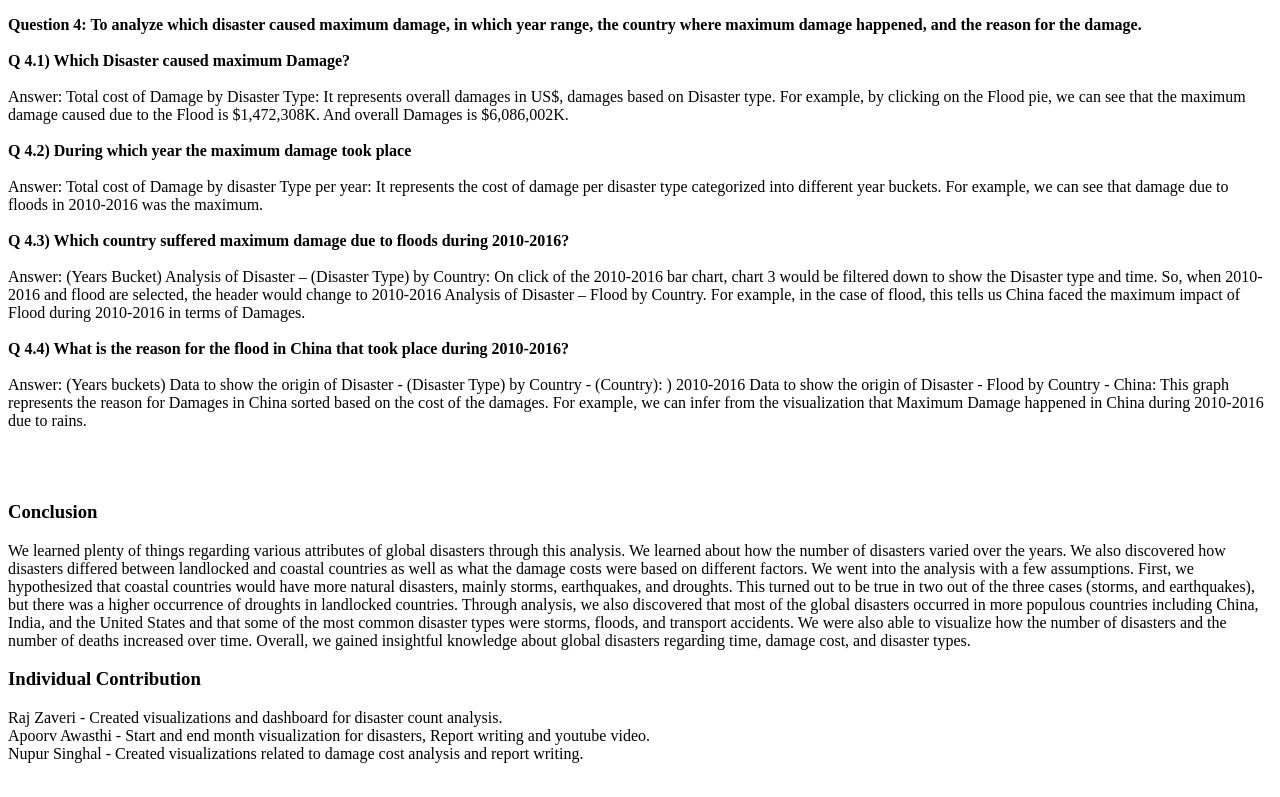
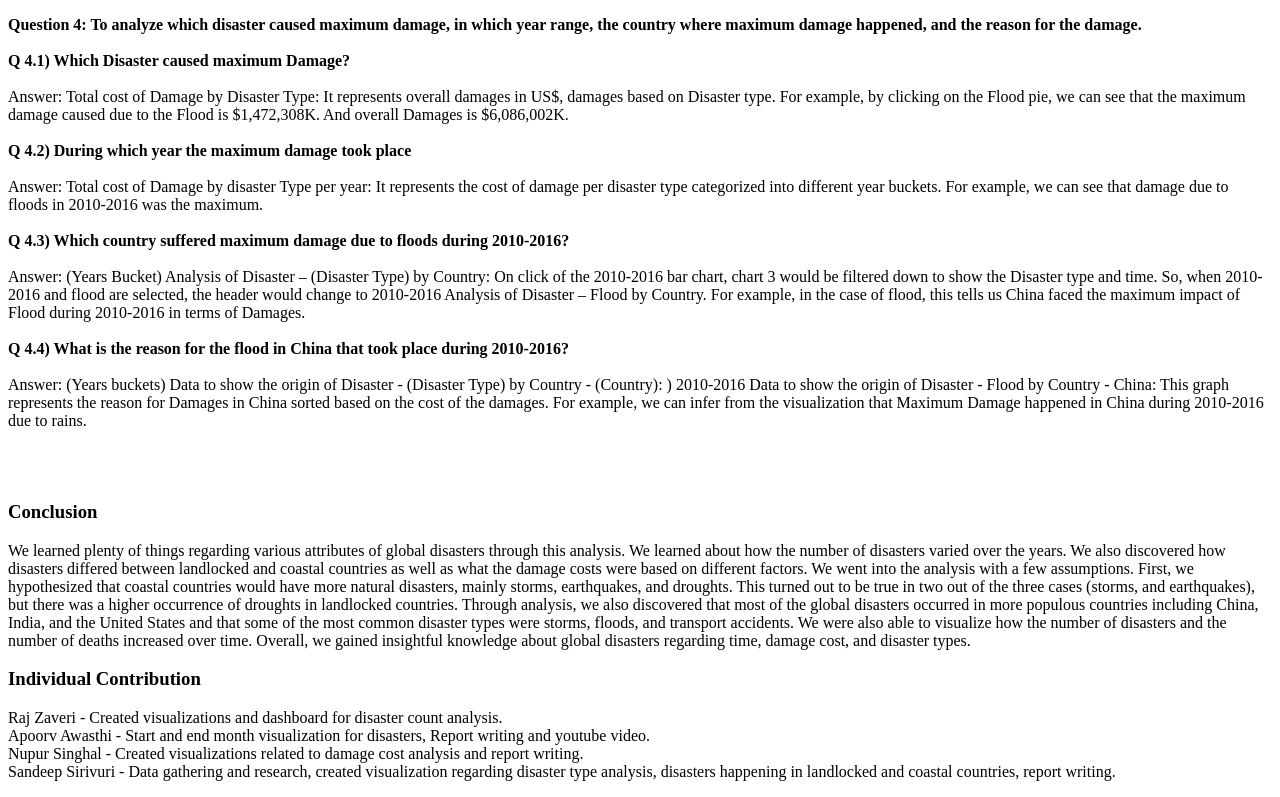
Before and after one commit to rajzaveri15/londoncholeraoutbreak, a plain HTML site: page Project2DesignDoc.html in a window 1280 px wide. Shown: the part 2120-2917 px from the top of the page. Drawn offline with Linux system fonts and the light colour scheme.

Commit message:
Update Project2DesignDoc.html

```diff
--- a/Project2DesignDoc.html
+++ b/Project2DesignDoc.html
@@ -122,5 +122,6 @@ Answer: (Years buckets) Data to show the origin of Disaster - (Disaster Type) by
     Raj Zaveri - Created visualizations and dashboard for disaster count analysis. <br>
     Apoorv Awasthi - Start and end month visualization for disasters, Report writing and youtube video. <br>
     Nupur Singhal - Created visualizations related to damage cost analysis and report writing. <br>
+    Sandeep Sirivuri - Data gathering and research, created visualization regarding disaster type analysis, disasters happening in landlocked and coastal countries, report writing. </br>
 </p>
 </html>
```
